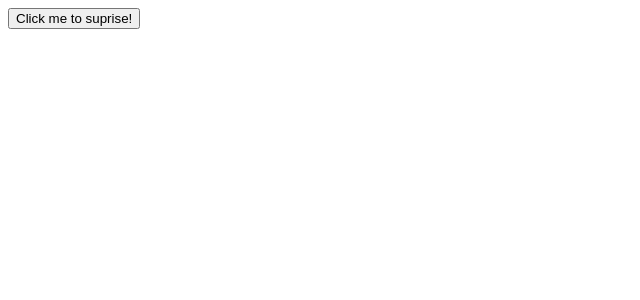
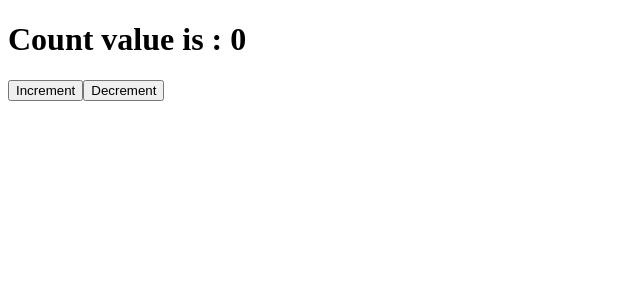
Before and after one commit to pavanuthsara/react-tutorial, a React (Vite) app in the folder reactproject1/: page / in a window 1280 px wide. Shown: the top 300 px of the page, without its empty margins (0-640 px from the left). Built offline with nearby package versions, Linux system fonts and the light colour scheme.

Commit message:
tutorial 23 : state in react

```diff
--- a/reactproject1/src/App.jsx
+++ b/reactproject1/src/App.jsx
@@ -1,9 +1,10 @@
 import Message from "./components/Message";
+import Counter from "./components/Counter";
 
 function App() {
   return (
     <div className="App">
-      <Message />
+      <Counter />
     </div>
   );
 }
--- /dev/null
+++ b/reactproject1/src/components/Counter.jsx
@@ -0,0 +1,18 @@
+import { useState } from "react";
+
+export default function Counter() {
+  const [count, setCount] = useState(0);
+  function handleIncrement() {
+    setCount(count + 1);
+  }
+  function handleDecrement() {
+    setCount(count - 1);
+  }
+  return (
+    <div>
+      <h1> Count value is : {count}</h1>
+      <button onClick={handleIncrement}>Increment</button>
+      <button onClick={handleDecrement}>Decrement</button>
+    </div>
+  );
+}
```
